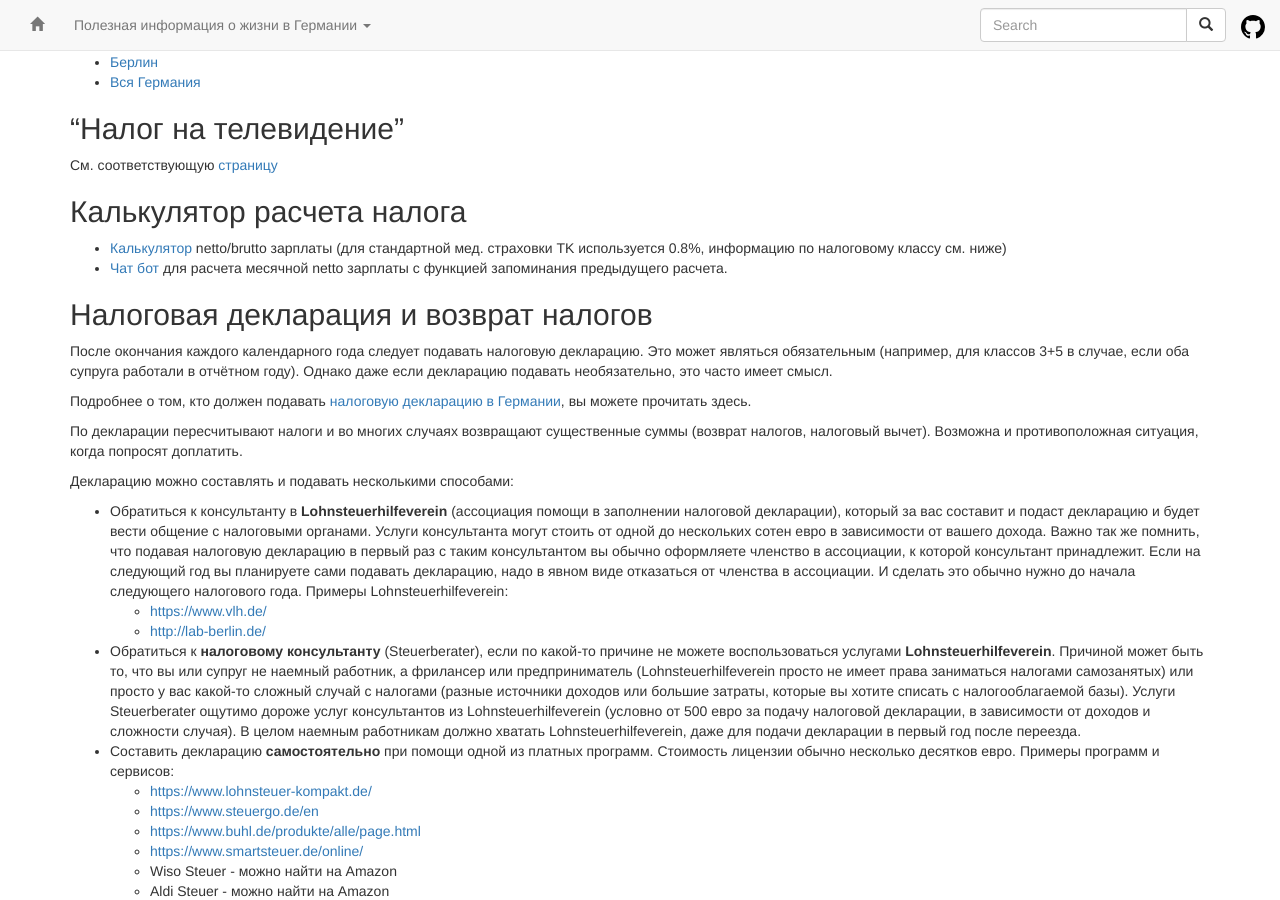
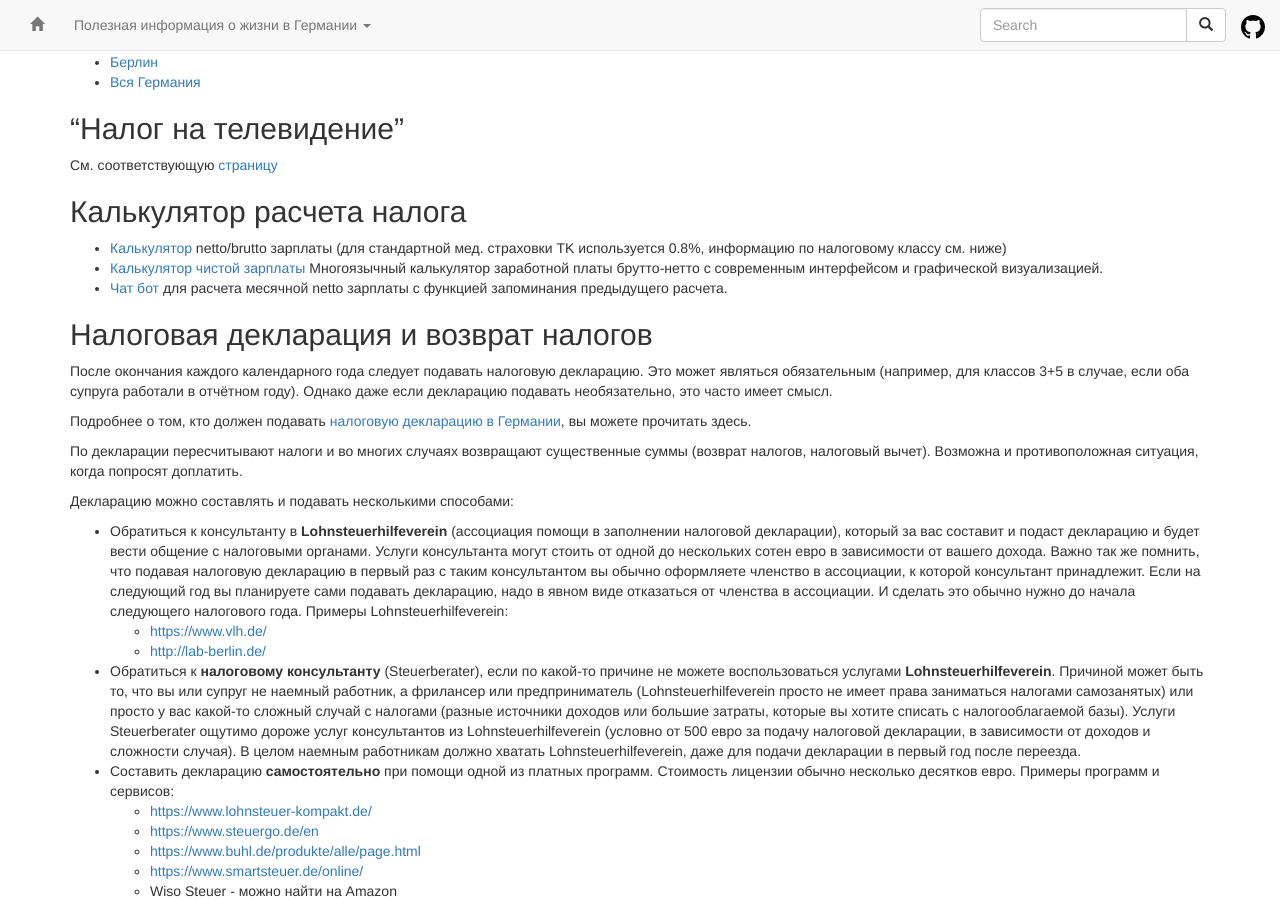
Before and after one commit to ru-de/faq, a Jekyll site: the page built from pages/Налоги.md, in a window 1280 px wide and 900 px high, scrolled down 1436 px. Built offline with Jekyll 4.4.1, drawn with Linux system fonts in a browser that asks for light colours; nearby versions of some CDN libraries.

Commit message:
sync github pages

```diff
--- a/pages/Налоги.md
+++ b/pages/Налоги.md
@@ -63,6 +63,7 @@ layout: default
 ## Калькулятор расчета налога
 
 * [Калькулятор](http://www.brutto-netto-rechner.info/gehalt/gross_net_calculator_germany.php) netto/brutto зарплаты (для стандартной мед. страховки TK используется 0.8%, информацию по налоговому классу см. ниже)
+* [Калькулятор чистой зарплаты](https://lohntastik.de/gns/gross-net-salary-calculator) Многоязычный калькулятор заработной платы брутто-нетто с современным интерфейсом и графической визуализацией.
 * [Чат бот](https://m.me/GermanWageTaxCalc) для расчета месячной netto зарплаты с функцией запоминания предыдущего расчета.
 
 ## Налоговая декларация и возврат налогов
```
